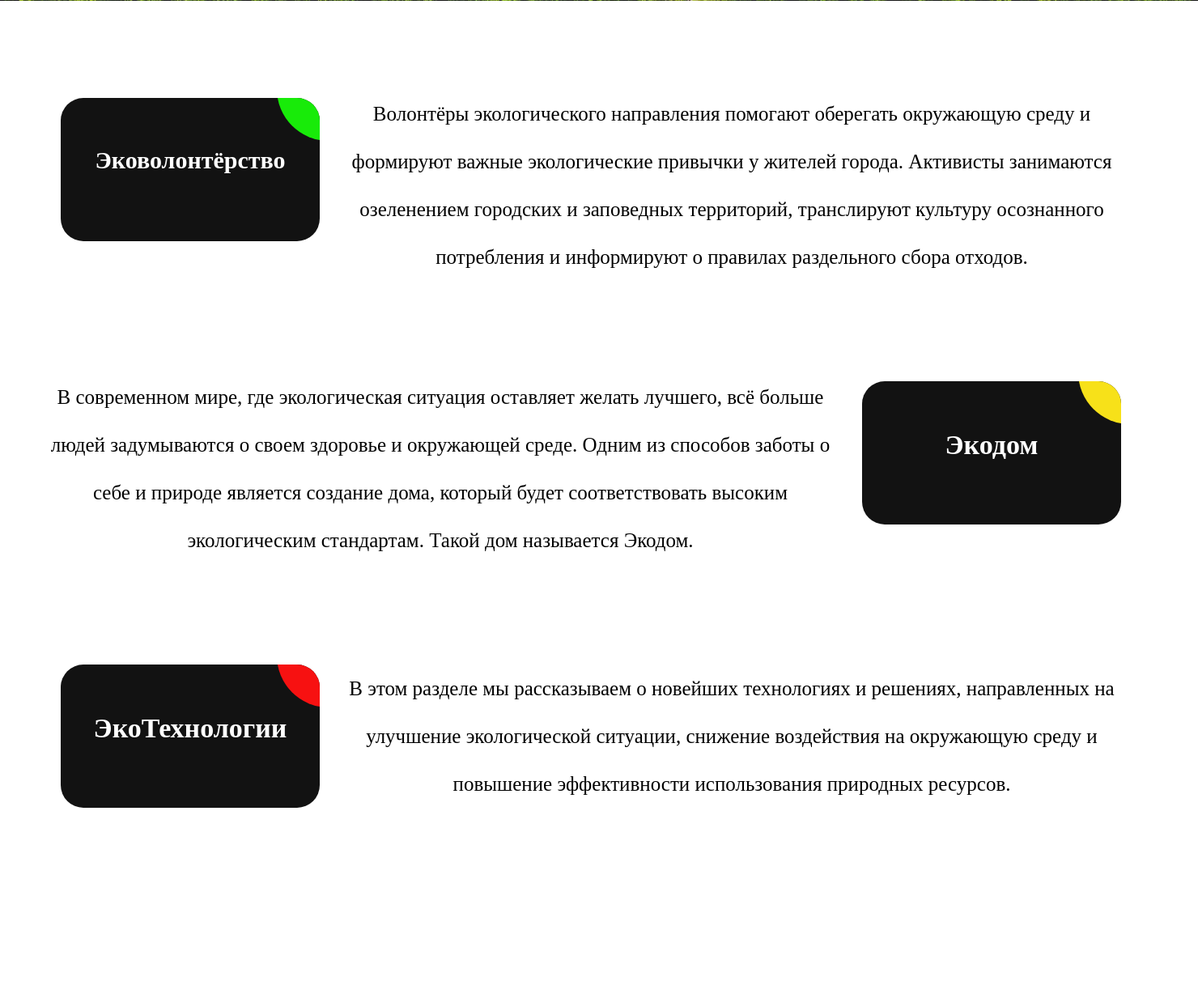
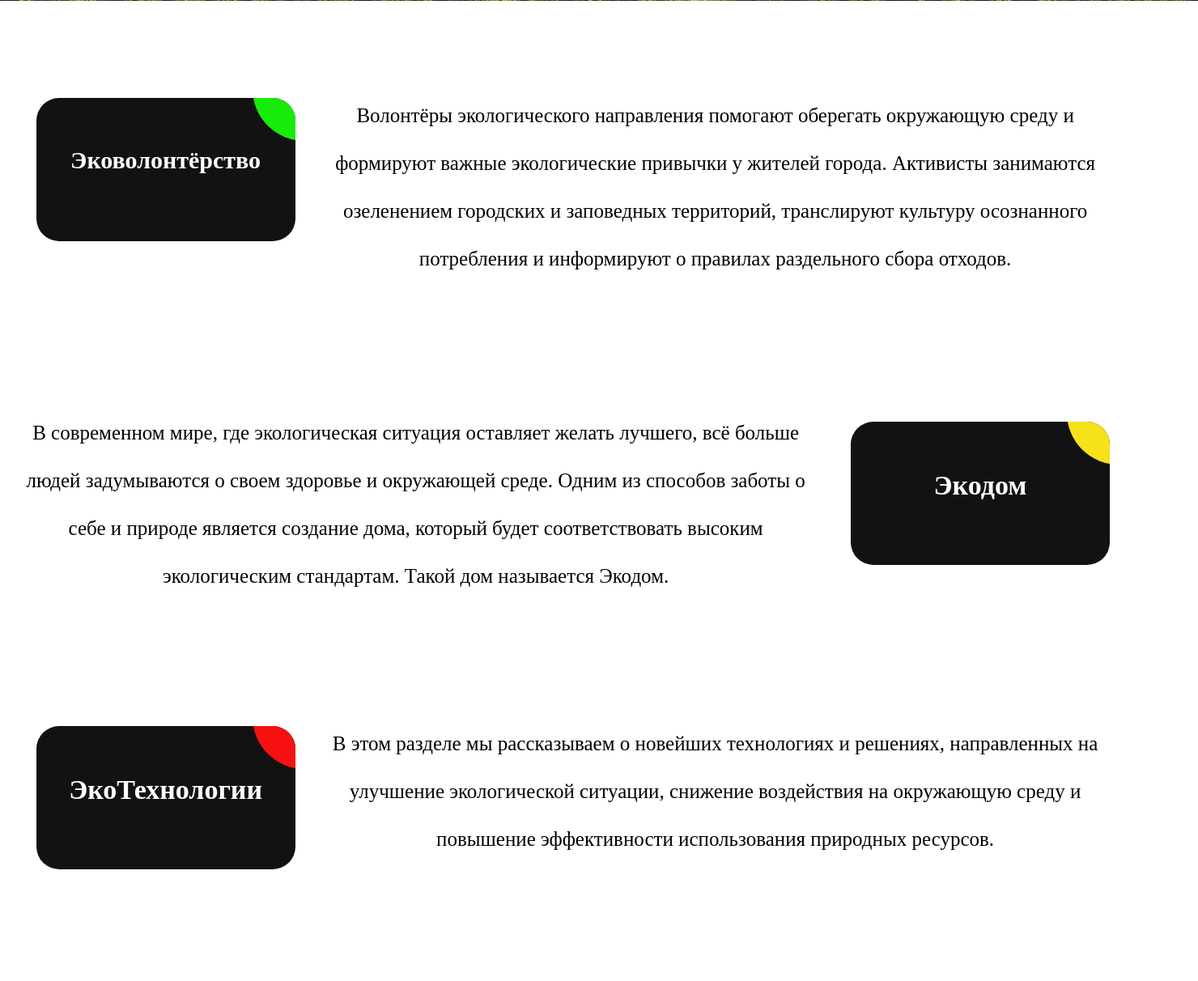
Before and after one commit to z6daB/GreenSolutions, a Flask app: page / in a window 1480 px wide; the page is wider, and only the part inside the window is pictured. Shown: the part 679-1891 px from the top of that part at 81% size. Before the commit the page ends 1677 px from the top of that part, so only its background shows below. Run offline with Flask 3, Linux system fonts and the light colour scheme.

Commit message:
editing pages

```diff
--- a/static/css/style.css
+++ b/static/css/style.css
@@ -126,8 +126,8 @@ body {
     align-items: flex-start;
     -ms-flex-wrap: wrap;
     flex-wrap: wrap;
-    top: 800px;
-    left: 60px;
+    top: 100%;
+    left: 2%;
 
 }
 .ag-courses_item {
@@ -185,8 +185,8 @@ body {
     position: absolute;
     width: 968px;
     height: 323px;
-    left: 420px;
-    top: 790px;
+    left: 27%;
+    top: 99%;
 
     font-family: 'News Cycle';
     font-style: normal;
@@ -207,8 +207,8 @@ body {
     align-items: flex-start;
     -ms-flex-wrap: wrap;
     flex-wrap: wrap;
-    top: 1150px;
-    left: 1050px;
+    top: 150%;
+    left: 70%;
 
 }
 
@@ -250,8 +250,8 @@ body {
     position: absolute;
     width: 968px;
     height: 323px;
-    left: 60px;
-    top: 1140px;
+    left: 2%;
+    top: 148%;
 
     font-family: 'News Cycle';
     font-style: normal;
@@ -274,8 +274,8 @@ body {
     align-items: flex-start;
     -ms-flex-wrap: wrap;
     flex-wrap: wrap;
-    top: 1500px;
-    left: 60px;
+    top: 197%;
+    left: 2%;
 }
 
 .ag-courses-item_bg_technologies {
@@ -316,8 +316,8 @@ body {
     position: absolute;
     width: 968px;
     height: 323px;
-    left: 420px;
-    top: 1500px;
+    left: 27%;
+    top: 196%;
 
     font-family: 'News Cycle';
     font-style: normal;
--- a/templates/volunteer.html
+++ b/templates/volunteer.html
@@ -8,8 +8,8 @@ GreenSolutions
 {% endblock %}
 
 {% block content %}
+<img class="bg" src="{{ url_for('static', filename='images/bg_volunteer.jpg')  }}" alt="bg">
 <div class="title">
-    <h1 align="center" class="">Экологическое волонтерство.
-        <br>Инструкция для тех, кто хочет помочь природе, но не знает как</h1>
+    <h1 class="title__text" align="center">Как стать ЭкоВолонтёром</h1>
 </div>
 {% endblock%}
```
Also changed, not shown: static/css/volunteer.css (+9 -5 lines), static/images/bg_volunteer.jpg (added), static/images/eco-light.png (deleted).
